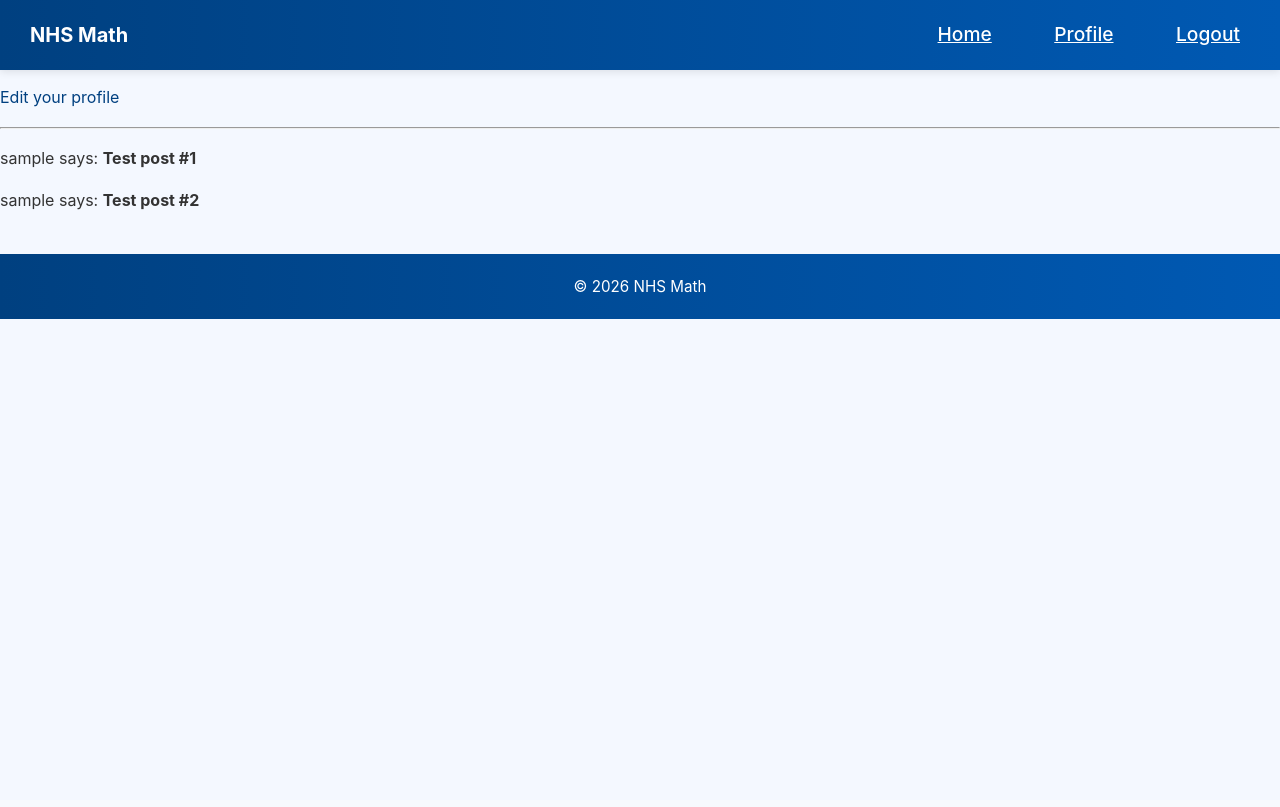
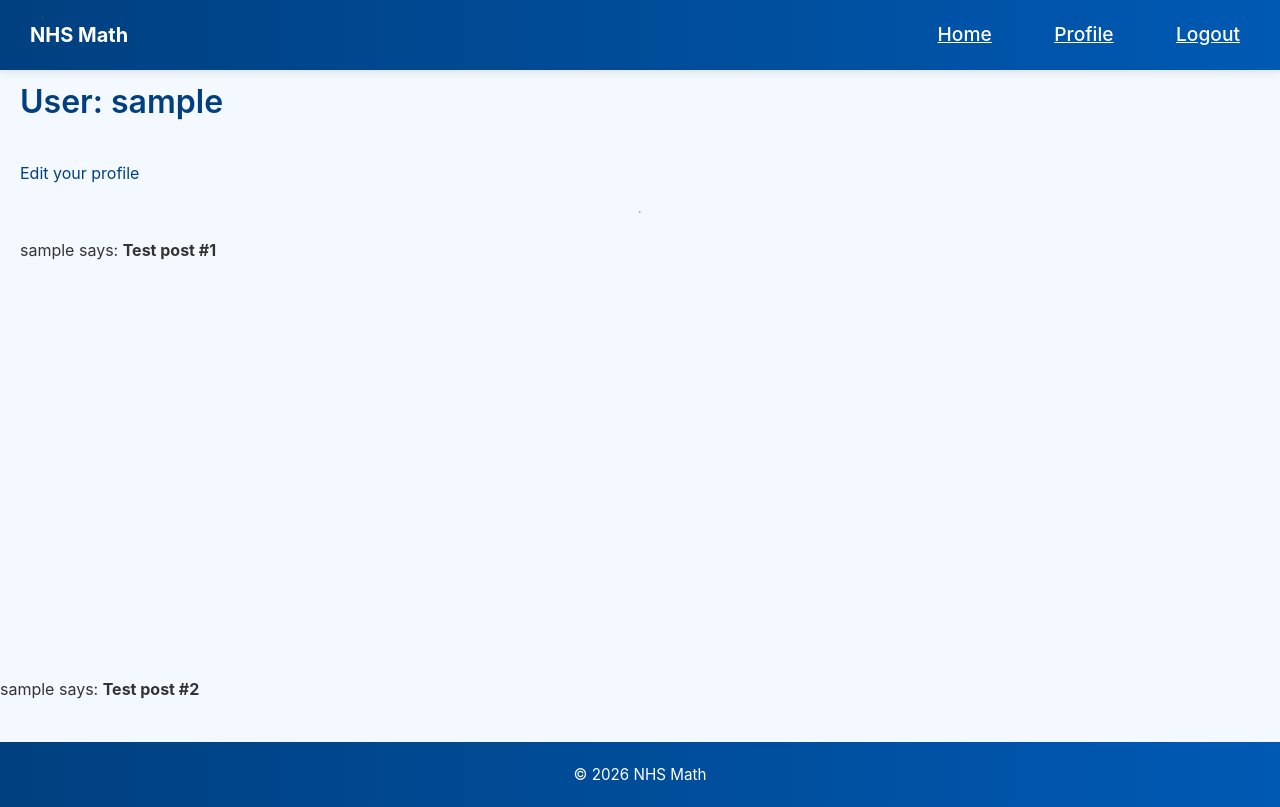
Before and after one commit to ryan-hyn/nhs-math, a Flask app: a page that uses app/templates/user.html in a window 1280 px wide. Before the commit the page ends 319 px from the top, so only its background shows below. Run offline with Flask 3, Linux system fonts and the light colour scheme; the visitor is signed in with stand-in values (Sample User, id 1); data comes from the database, SQL or seed files in the repository.

Commit message:
V1.5 Complete

```diff
--- a/app/static/style.css
+++ b/app/static/style.css
@@ -379,10 +379,17 @@ form button:hover {
 
 /* ------------------- PAGE CONTAINER ------------------- */
 .page-container {
-    min-height: calc(100vh - 200px); /* full viewport minus navbar & some padding */
+    min-height: calc(100vh - 205px); /* full viewport minus navbar & some padding */
     display: flex;
     flex-direction: column;
     justify-content: flex-start; /* top-align content, can switch to center if desired */
+    padding: 60px 20px 40px;
+}
+.page-container2 {
+    min-height: calc(100vh - 240px);
+    display: flex;
+    flex-direction: column;
+    justify-content: flex-start;
     padding: 60px 20px 40px;
 }
 
--- a/app/templates/edit_profile.html
+++ b/app/templates/edit_profile.html
@@ -1,6 +1,7 @@
 {% extends "base.html" %}
 
 {% block content %}
+<div class="page-container">
     <h1>Edit Profile</h1>
     <form action="" method="post">
         {{ form.hidden_tag() }}
@@ -13,4 +14,5 @@
         </p>
         <p>{{ form.submit() }}</p>
     </form>
+</div>
 {% endblock %}
--- a/app/templates/landing.html
+++ b/app/templates/landing.html
@@ -130,7 +130,7 @@
                         <ul class="contact">
                             <li>
                                 <h3>Email</h3>
-                                <a href="mailto:user@untitled.tld">user@untitled.tld</a>
+                                <a href="mailto:user@untitled.tld">ryan.huynh@bluehills.org</a>
                             </li>
                             <li>
                                 <h3>Github Repo</h3>
--- a/app/templates/register.html
+++ b/app/templates/register.html
@@ -1,6 +1,7 @@
 {% extends "base.html" %}
 
 {% block content %}
+<div class="page-container">
     <h1>Register</h1>
     <form action="" method="post">
         {{ form.hidden_tag() }}
@@ -34,4 +35,5 @@
         </p>
         <p>{{ form.submit() }}</p>
     </form>
+</div>
 {% endblock %}
--- a/app/templates/reset_password_request.html
+++ b/app/templates/reset_password_request.html
@@ -1,6 +1,7 @@
 {% extends "base.html" %}
 
 {% block content %}
+<div class="page-container">
     <h1>Reset Password</h1>
     <form action="" method="post">
         {{ form.hidden_tag() }}
@@ -13,4 +14,5 @@
         </p>
         <p>{{ form.submit() }}</p>
     </form>
+</div>
 {% endblock %}
--- a/app/templates/user.html
+++ b/app/templates/user.html
@@ -1,6 +1,7 @@
 {% extends "base.html" %}
 
 {% block content %}
+<div class="page-container2">
     <h1>User: {{ user.username }}</h1>
     {% if user == current_user %}
                 <p><a href="{{ url_for('edit_profile') }}">Edit your profile</a></p>
@@ -10,5 +11,6 @@
     <p>
     {{ post.author.username }} says: <b>{{ post.body }}</b>
     </p>
+</div>
     {% endfor %}
 {% endblock %}
```
